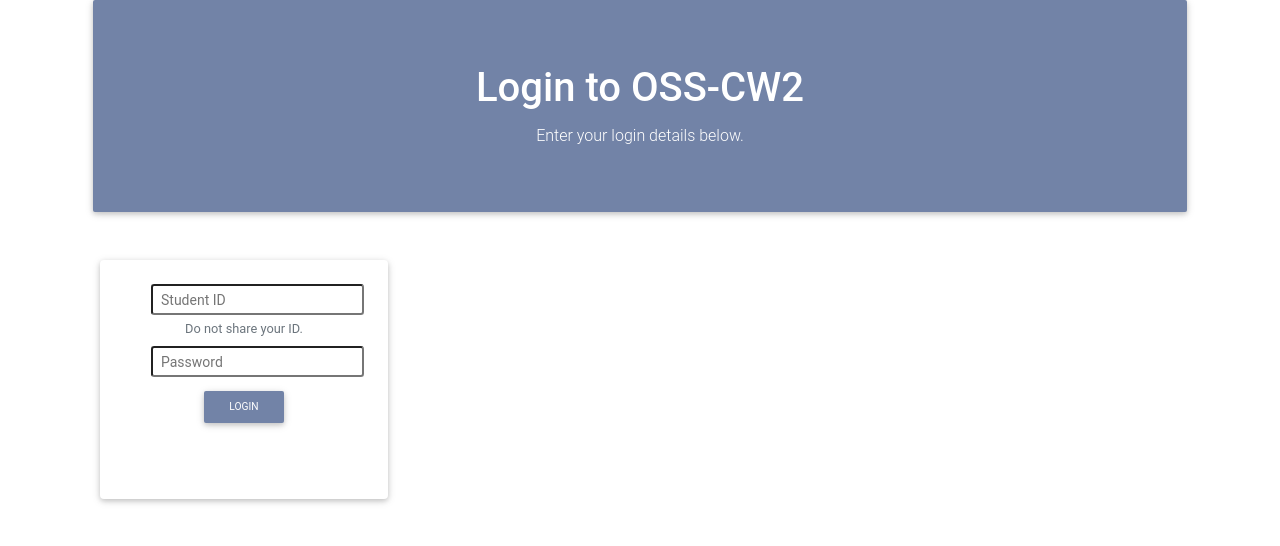
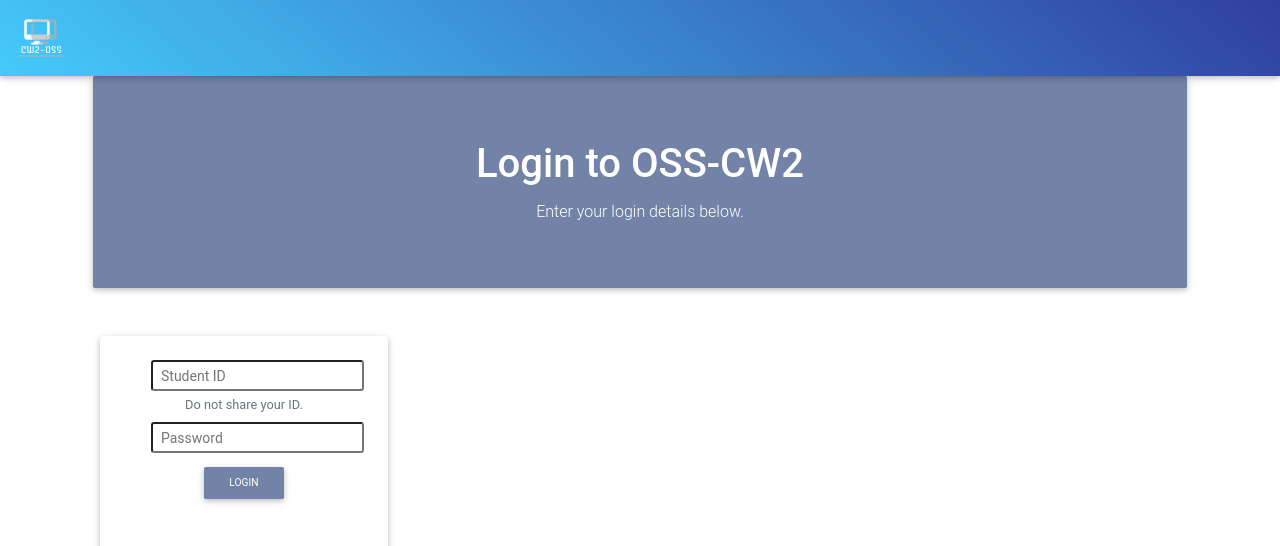
Before and after one commit to alpz94/OSS_CW2, a PHP site: page / in a window 1280 px wide. Shown: the top 546 px of the page. Run offline with PHP 8.4, Linux system fonts and the light colour scheme; some libraries are stand-ins or nearby versions.

Commit message:
created a nav bar with no available links for the login page (before the user logs in he will see the nav bar but no available links)

```diff
--- a/templates/login.php
+++ b/templates/login.php
@@ -1,5 +1,8 @@
 <!-- Author: Ana Lucia Petinga Zorro
 CO551 Open Source Systems -->
+
+<?php echo template("templates/partials/nav_login.php"); ?>
+
 <section class="container-md">
    <div class="jumbotron text-center mdb-color lighten-2 white-text mx-2 mb-5">
       <h1 class="card-title h1">Login to OSS-CW2</h1>
--- a/templates/partials/nav.php
+++ b/templates/partials/nav.php
@@ -10,9 +10,6 @@ CO551 Open Source Systems -->
     <ul class="navbar-nav">
       <li class="nav-item">
         <a class="nav-link text-white" href="students.php">Student Records</a>
-      </li>
-      <li class="nav-item">
-        <a class="nav-link text-white" href="addstudent.php">Add Student</a>
       </li>
       <li class="nav-item">
         <a class="nav-link text-white" href="modules.php">My Modules</a>
--- /dev/null
+++ b/templates/partials/nav_login.php
@@ -0,0 +1,12 @@
+<!-- Author: Ana Lucia Petinga Zorro
+CO551 Open Source Systems -->
+<nav class="navbar navbar-expand-lg navbar-light blue-gradient">
+  <a class="navbar-brand" href="index.php">
+  <img src="/OSS_CW2/img/mylogo.png" width="50" height="50" alt=""></a>
+  <button class="navbar-toggler" type="button" data-toggle="collapse" data-target="#navbarNav" aria-controls="navbarNav" aria-expanded="false" aria-label="Toggle navigation">
+    <span class="navbar-toggler-icon"></span>
+  </button>
+  <div class="collapse navbar-collapse" id="navbarNav">
+
+  </div>
+</nav>
```
